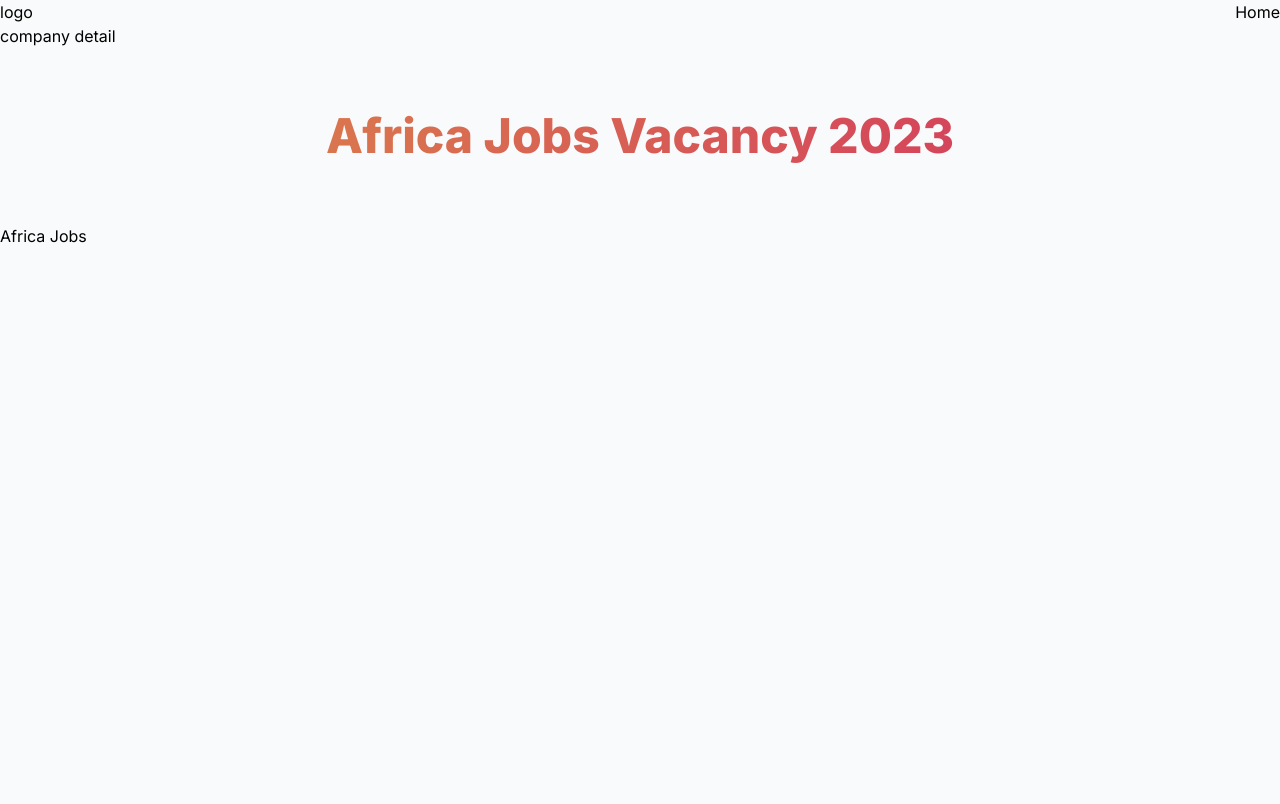
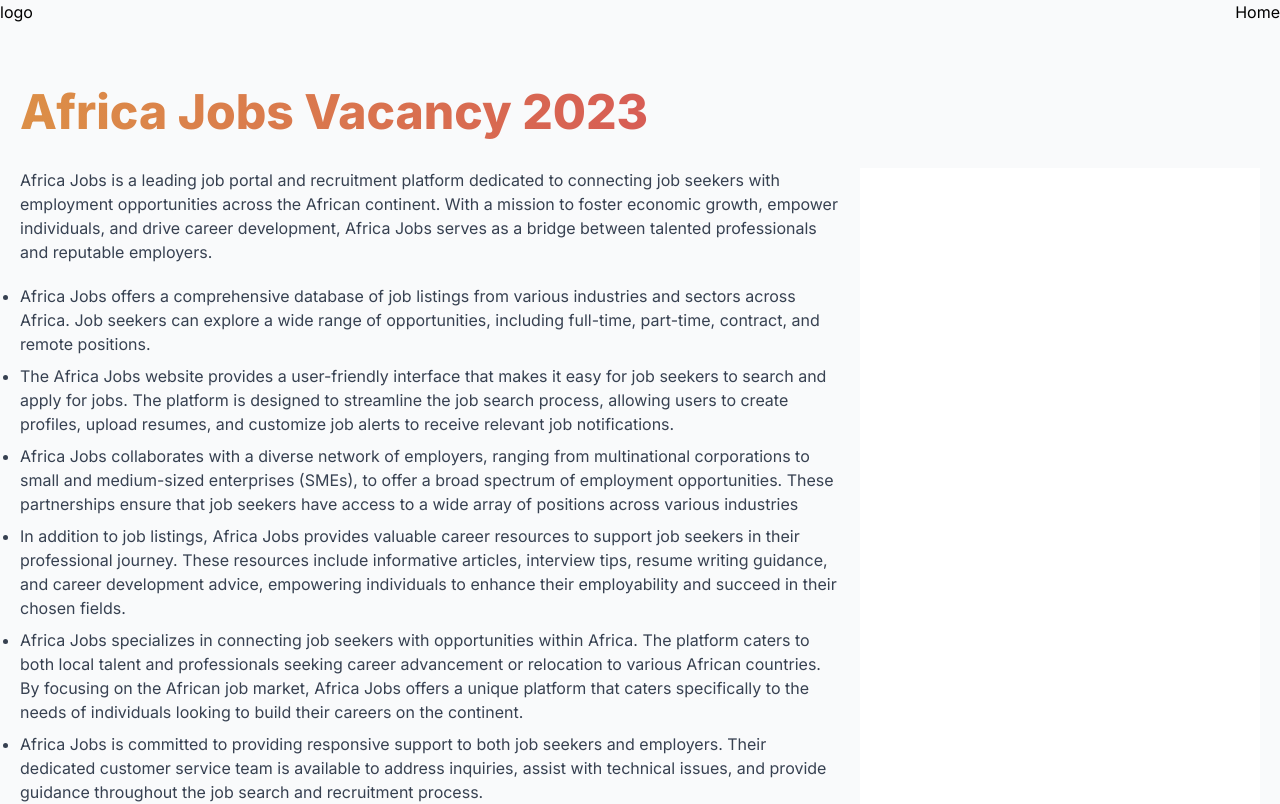
Before and after one commit to DAdawit/NationalCareerExpo, a Next.js app: page /company in a window 1280 px wide. Shown: the top 804 px of the page. Built offline with nearby package versions, Linux system fonts and the light colour scheme.

Commit message:
detail page

```diff
--- a/app/company/page.jsx
+++ b/app/company/page.jsx
@@ -5,7 +5,6 @@ const page = () => {
   return (
     <>
       <div className="min-h-screen">
-        <h1>company detail</h1>
         <Detail />
       </div>
     </>
--- a/components/Company/Detail.jsx
+++ b/components/Company/Detail.jsx
@@ -1,13 +1,27 @@
 import React from "react";
-
+import { company } from "./data";
 const Detail = () => {
   return (
     <>
-      <section>
-        <h1 className="gridiantText text-5xl text-center font-extrabold py-16">
-          Africa Jobs Vacancy 2023
+      <section className="container mx-auto px-5">
+        <h1 className="gridiantText text-5xl font-extrabold pt-16 pb-8">
+          {company?.companyName} Vacancy 2023
         </h1>
-        <h1>Africa Jobs </h1>
+        <div className="grid grid-cols-1 md:grid-cols-3 gap-5">
+          <div className=" col-span-2">
+            <p className="text-gray-700">{company?.description} </p>
+            <div className="mt-5">
+              <ol className="list-disc ">
+                {company.details.map((item, index) => (
+                  <li key={index} className="text-gray-700 mt-2">
+                    {item}
+                  </li>
+                ))}
+              </ol>
+            </div>
+          </div>
+          <section className="col-span-1 bg-white"></section>
+        </div>
       </section>
     </>
   );
--- /dev/null
+++ b/components/Company/data.js
@@ -0,0 +1,14 @@
+export const company = {
+  companyName: "Africa Jobs",
+  description:
+    "Africa Jobs is a leading job portal and recruitment platform dedicated to connecting job seekers with employment opportunities across the African continent. With a mission to foster economic growth, empower individuals, and drive career development, Africa Jobs serves as a bridge between talented professionals and reputable employers.",
+  details: [
+    "Africa Jobs offers a comprehensive database of job listings from various industries and sectors across Africa. Job seekers can explore a wide range of opportunities, including full-time, part-time, contract, and remote positions.",
+    "The Africa Jobs website provides a user-friendly interface that makes it easy for job seekers to search and apply for jobs. The platform is designed to streamline the job search process, allowing users to create profiles, upload resumes, and customize job alerts to receive relevant job notifications.",
+    "Africa Jobs collaborates with a diverse network of employers, ranging from multinational corporations to small and medium-sized enterprises (SMEs), to offer a broad spectrum of employment opportunities. These partnerships ensure that job seekers have access to a wide array of positions across various industries",
+    "In addition to job listings, Africa Jobs provides valuable career resources to support job seekers in their professional journey. These resources include informative articles, interview tips, resume writing guidance, and career development advice, empowering individuals to enhance their employability and succeed in their chosen fields.",
+    "Africa Jobs specializes in connecting job seekers with opportunities within Africa. The platform caters to both local talent and professionals seeking career advancement or relocation to various African countries. By focusing on the African job market, Africa Jobs offers a unique platform that caters specifically to the needs of individuals looking to build their careers on the continent.",
+    "Africa Jobs is committed to providing responsive support to both job seekers and employers. Their dedicated customer service team is available to address inquiries, assist with technical issues, and provide guidance throughout the job search and recruitment process.",
+    " Africa Jobs values diversity and inclusion in the workplace and strives to connect job seekers with companies that share these values. They actively promote equal employment opportunities, encouraging employers to embrace diversity and foster inclusive work environments.",
+  ],
+};
```
